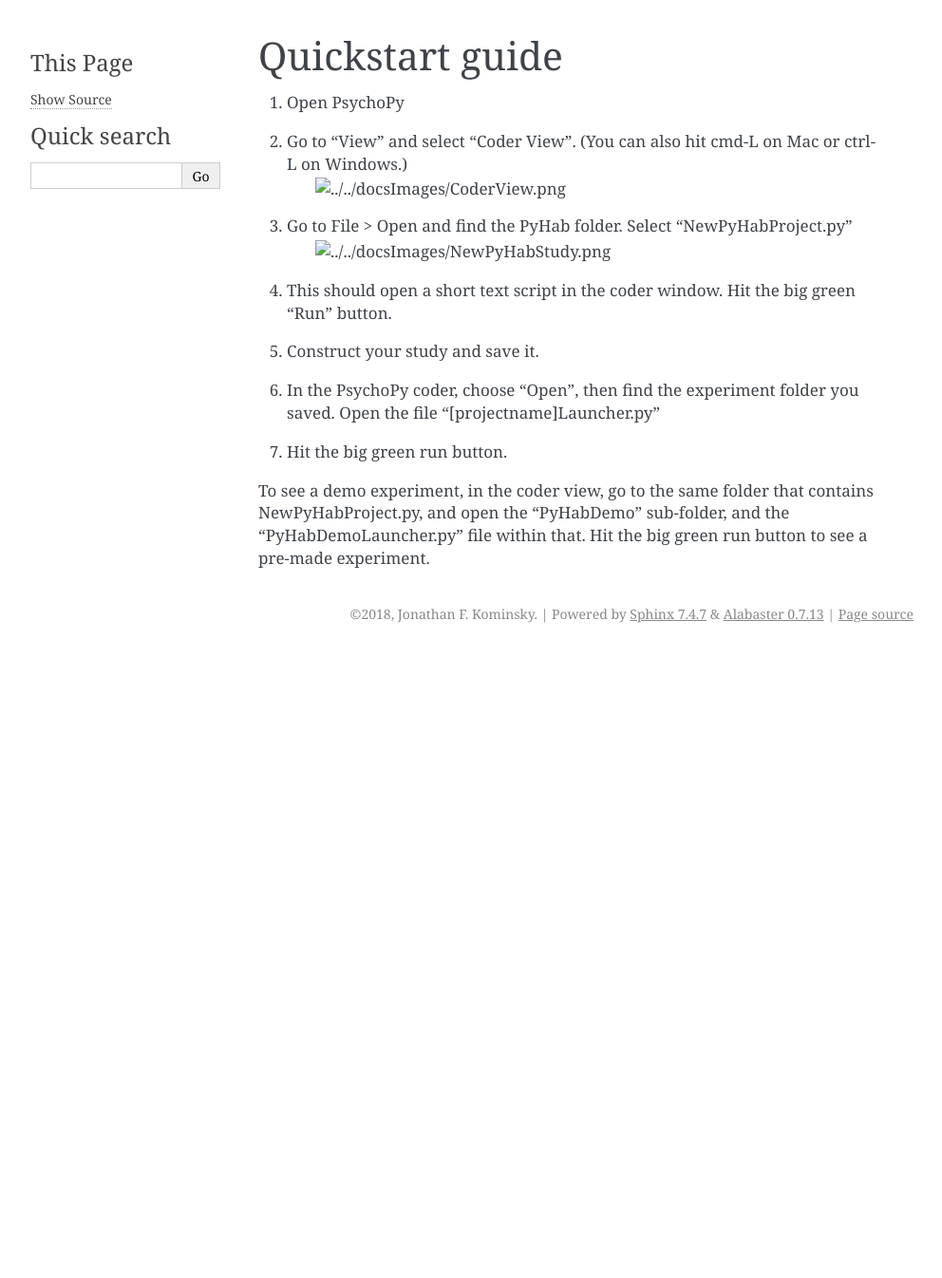
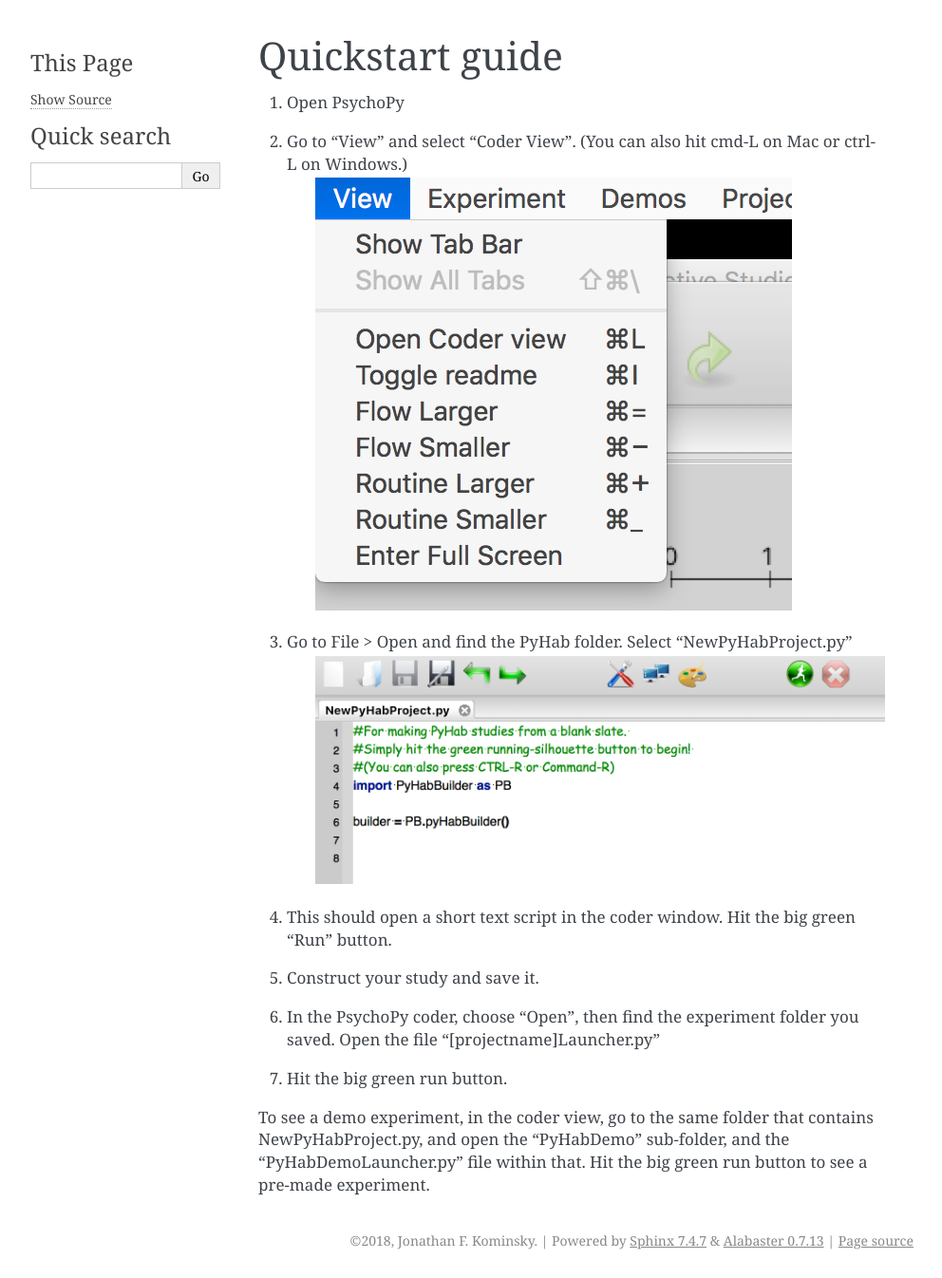
Before and after one commit to jfkominsky/PyHab, a Sphinx documentation site: the page built from docs/Quickstart.rst, in a window 1280 px wide. Shown: the whole page at 95% size, without its empty margins (148-1140 px from the left). Built offline with Sphinx 7.4.7, drawn with Linux system fonts in a browser that asks for light colours; before the commit the page ends 900 px from its top, so only the background shows below that.

Commit message:
Fixing RTD, seriously

```diff
--- a/docs/Quickstart.rst
+++ b/docs/Quickstart.rst
@@ -5,10 +5,10 @@
 1. Open PsychoPy
 
 2. Go to "View" and select "Coder View". (You can also hit cmd-L on Mac or ctrl-L on Windows.)
-    .. image:: ../../docsImages/CoderView.png
+    .. image:: CoderView.png
 
 3. Go to File > Open and find the PyHab folder. Select "NewPyHabProject.py"
-    .. image:: ../../docsImages/NewPyHabStudy.png
+    .. image:: NewPyHabStudy.png
 
 4. This should open a short text script in the coder window. Hit the big green "Run" button.
 
```
Also changed, not shown: docs/CoderView.png (added), docs/NewPyHabStudy.png (added), 9 other files.
